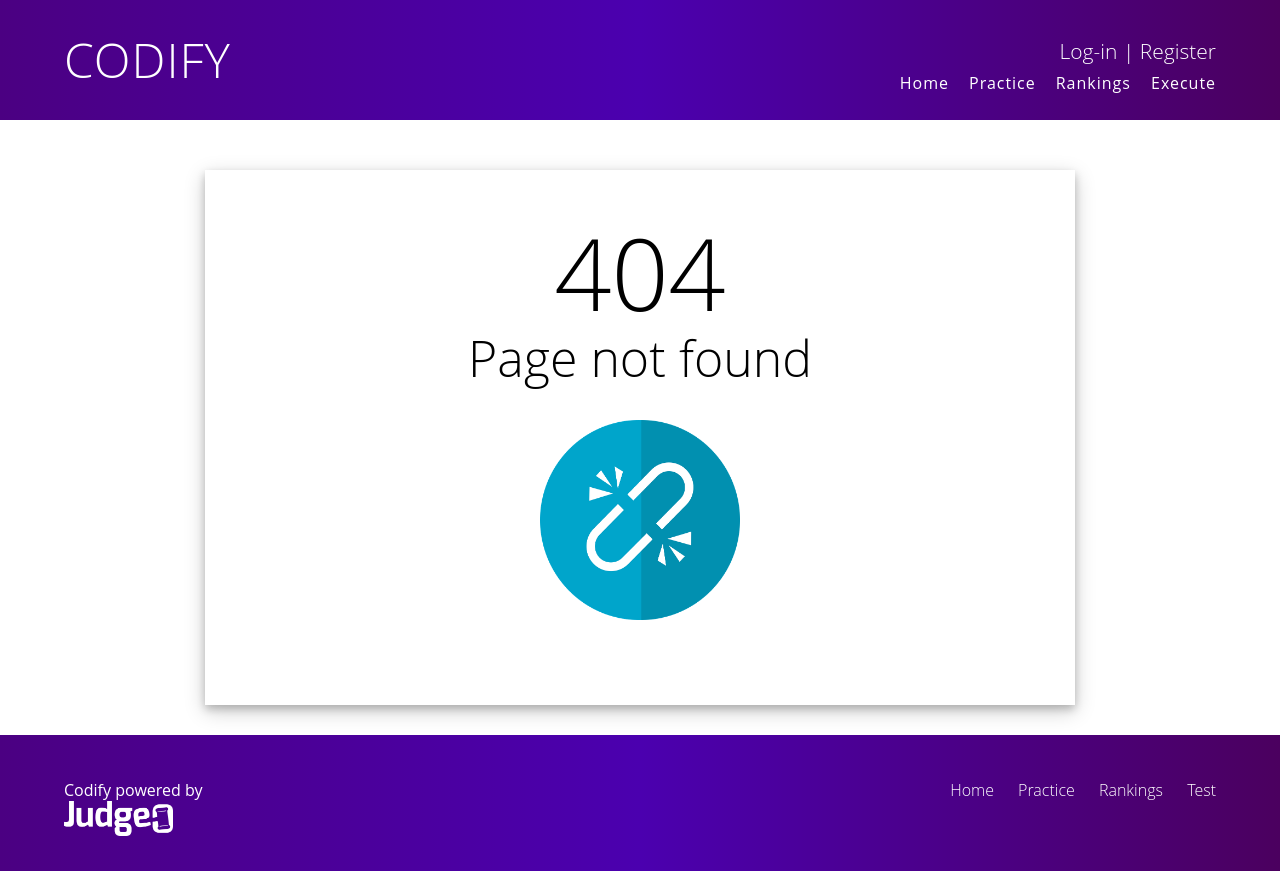
After one commit to pmj642/Codify, a PHP site: page /404.php in a window 1280 px wide. The commit adds this page. Run offline with PHP 8.4, Linux system fonts and the light colour scheme.

Commit message:
added 404 error page

```diff
--- /dev/null
+++ b/404.php
@@ -0,0 +1,43 @@
+<!DOCTYPE html>
+<html>
+        <head>
+            <title>Page not found</title>
+            <meta charset='utf-8'>
+            <link rel="stylesheet" href="assets/stylesheets/main.css">
+        </head>
+
+    	<body>
+
+    		<!-- Header -->
+
+            <?php
+                require('header.php');
+            ?>
+
+            <section class="row">
+              <div class="grid">
+
+                <!-- Question -->
+
+                <section class="card black-heading not-found">
+
+                    <h1>404</h1>
+
+                    <br>
+                    <h2>Page not found</h2>
+
+                    <img src='assets/images/broken-link.png'>
+
+                </section>
+
+              </div>
+            </section>
+
+            <!-- Footer -->
+
+            <?php
+                require('footer.php');
+            ?>
+
+        </body>
+</html>
--- a/assets/stylesheets/main.css
+++ b/assets/stylesheets/main.css
@@ -136,10 +136,12 @@ body {
 .row-alt {
     min-width: 100%;
 }
+
 .row {
     background: #fff;
     padding: 50px 0 30px 0;
 }
+
 .row-alt {
     background: #aab7b8;
     background: -webkit-linear-gradient(to right, #bfc9ca, #d5dbdb);
@@ -147,11 +149,24 @@ body {
     background:         linear-gradient(to right, #bfc9ca, #d5dbdb);
 }
 
+.card {
+    box-shadow: 0 4px 8px 0 rgba(0,0,0,0.2),
+                0 6px 20px 0 rgba(0,0,0,0.2);
+}
+
 /*
   ========================================
   Typography
   ========================================
 */
+
+.black-heading h1,
+.black-heading h2,
+.black-heading h3,
+.black-heading h4,
+.black-heading h5 {
+    color: #000;
+}
 
 h1, h2, h3, h4 {
   /*color: #9370db;*/
@@ -431,6 +446,12 @@ input[type=submit],[type=button] {
     margin: auto 0 20px 10px;
 }
 
+input:focus,
+select:focus,
+textarea:focus {
+    border-color: #000;
+}
+
 /*
   ========================================
   Question
@@ -438,9 +459,7 @@ input[type=submit],[type=button] {
 */
 
 .question {
-    /* font-size: 200px; */
-    border: 2px solid #4b0082; */
-    color: #000;
+    padding: 40px;
 }
 
 /*
@@ -467,3 +486,107 @@ input[type=submit],[type=button] {
     border: 2px solid #3ad717;
     background: #dcfec6;
 }
+
+.not-found {
+    margin: 0 auto;
+    width: 70%;
+    padding: 80px;
+    text-align: center;
+}
+
+.not-found h1 {
+    font-size: 100px;
+}
+
+.not-found h2 {
+    font-size: 50px;
+}
+
+.not-found img {
+    height: 200px;
+    width: 200px;
+    margin: 40px auto 0;
+}
+
+/*
+  ========================================
+  Tables
+  ========================================
+*/
+
+/* .questions {
+    border: 2px solid #7b68ee;
+    padding: 20px;
+} */
+
+table {
+    margin: 40px;
+    width: 100%;
+    /* border: 2px solid #7b68ee; */
+    /* padding: 30px; */
+    font: 300 18px/24px "Open Sans", "Helvetica Neue", Helvetica, Arial, sans-serif;
+    color: #00c;
+    /* table-layout: fixed; */
+}
+
+/* tbody {
+    display: block;
+    width: 90%;
+    padding: 20px;
+    margin: auto;
+    border: 1px solid #000;
+} */
+
+tr {
+    /* display: block; */
+    border: 1px solid #000;
+    /* padding: 5px; */
+    height: 40px;
+    /* margin: 20px; */
+    /* vertical-align: middle; */
+}
+
+tr:hover {
+    /* color: #fff; */
+    /* text-decoration: underline; */
+    background-color: #f1eeed;
+}
+
+th {
+    font: 700 16px/20px "Open Sans", "Helvetica Neue", Helvetica, Arial, sans-serif;
+    color: #000;
+}
+
+tr:first-child:hover {
+    color: #000;
+    background-color: #f1eeed;
+}
+
+tr:first-child {
+    border-top-left-radius: 5px;
+    border-top-right-radius: 5px;
+    background-color: #f1eeed;
+}
+
+tr:last-child {
+    border-bottom-left-radius: 5px;
+    border-bottom-right-radius: 5px;
+}
+
+th,td {
+    border: 1px solid #7b68ee;
+    /* display: inline-block;
+    margin: 10px auto; */
+    width: 33%;
+    text-align: center;
+    vertical-align: middle;
+}
+
+td a {
+    color: inherit;
+}
+
+td a:hover {
+    color: inherit;
+    text-decoration: underline;
+}
```
Also changed, not shown: assets/images/broken-link.png (added). Lines whose indentation alone changed are shown as unchanged.
